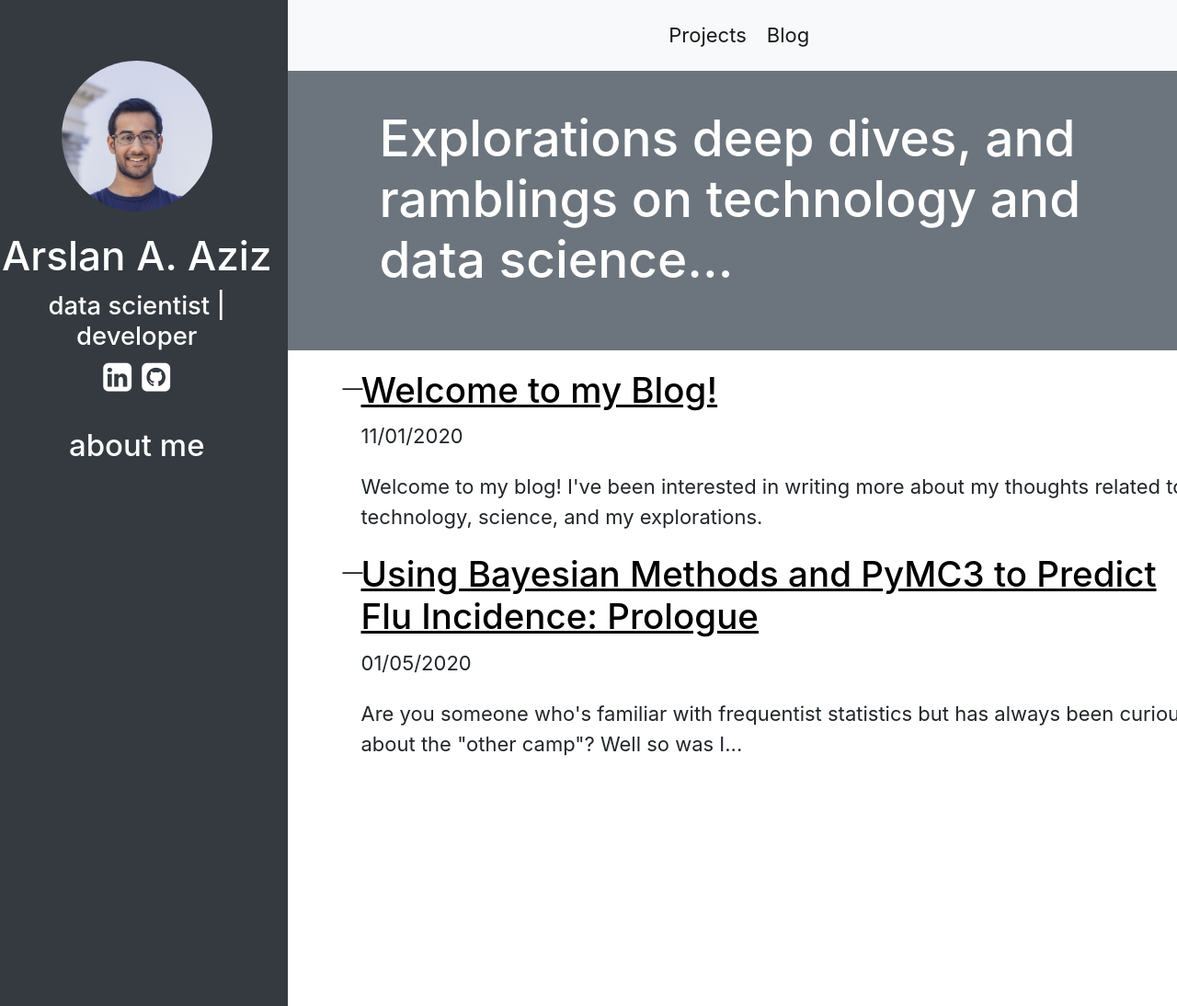
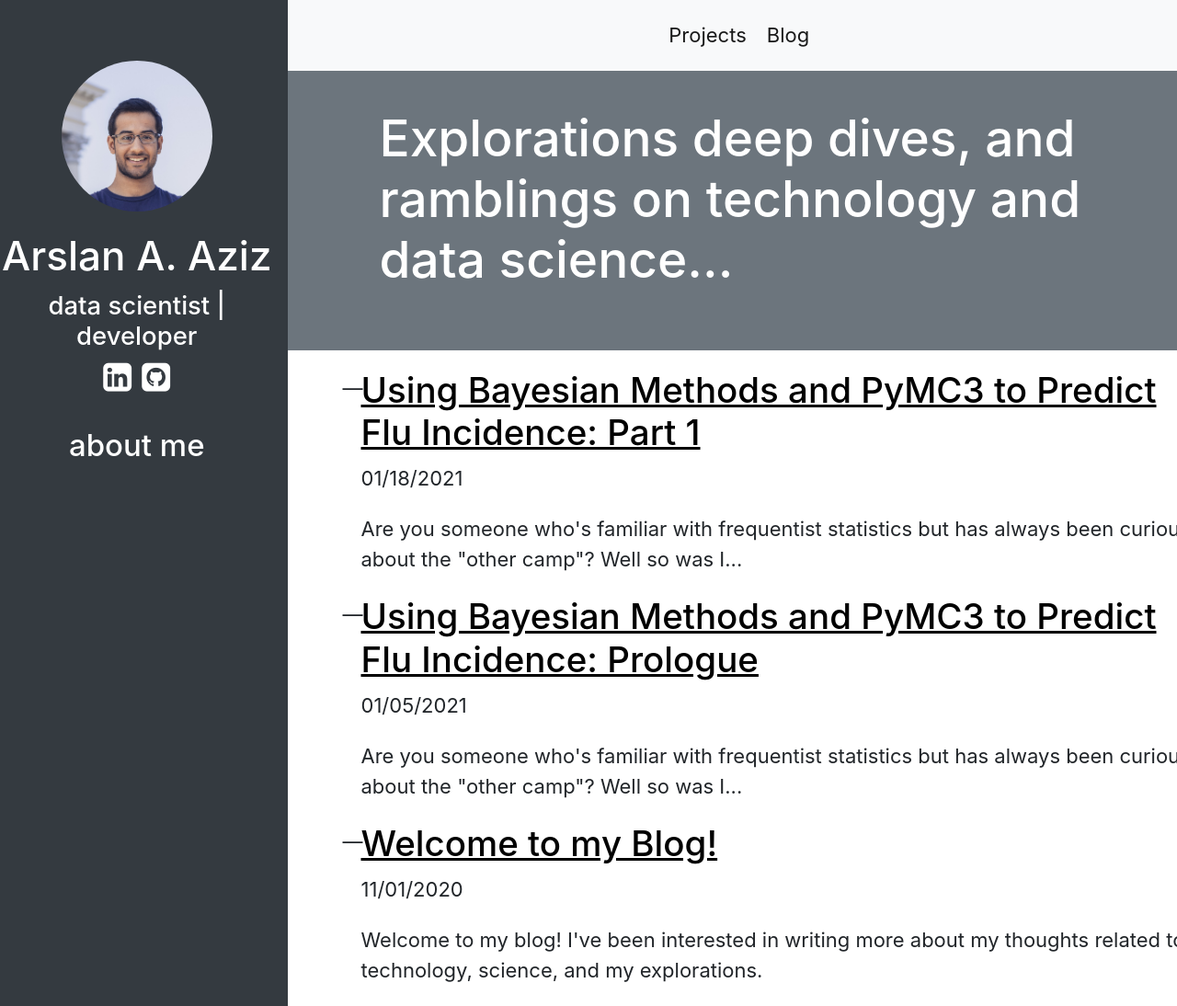
Before and after one commit to arslan-aziz/arslan-aziz.github.io, a Jekyll site: the page built from blog.html, in a window 1280 px wide. Shown: the whole page at 92% size. Built offline with Jekyll 4.4.1, drawn with Linux system fonts in a browser that asks for light colours.

Commit message:
init post 2

```diff
--- a/_layouts/default.html
+++ b/_layouts/default.html
@@ -31,7 +31,7 @@
         </div>
         <div class="col-9 px-lg-0">
           {% include navigation.html %}
-          <hr style="border: 20px solid #6c757d; margin: 0px;">
+          <hr style="border: 20px solid #6c757d; margin: 0px; background-color: #6c757d;">
           <div>
             {{ content }}
           </div>
--- /dev/null
+++ b/_posts/2021-01-05-bayesp1.html
@@ -0,0 +1,88 @@
+---
+layout: post
+author: Arslan Aziz
+title: Using Bayesian Methods and PyMC3 to Predict Flu Incidence&#58; Prologue
+date: 2021-01-05
+excerpt: >
+    <p class="aboutme-size-font">
+        Are you someone who's familiar with frequentist statistics but has always been curious about the "other camp"? Well so was I...
+    </p>
+---
+<hr>
+<p class="aboutme-size-font">
+    Are you someone who's familiar with frequentist statistics but has always been curious about the "other camp"? Well so was I, which is why I took the
+    course ISYE 6420: Bayesian Statistics as one of my first classes as part of
+    <a href="url">Georgia Tech Online Master's of Science in Computer Science (OMSCS)</a> in Fall 2020. For my final project, I was interested in using Bayesian
+    methods for prediction, especially in a time series context, and a health application captured my interest given by background in biomedical engineering.
+    <br><br>
+
+    This post serves to kick off a series where I will discuss the work I did in this project and will touch on both Bayesian theory and implementation in PyMC3.
+    The four parts will be as follows:
+</p>
+    <ol class="aboutme-size-font">
+        <li>Prologue (You are here): Who, what, where, why and when?</li>
+        <li>Part 1: Bayesian Regression - Linear regression's cooler cousin.</li>
+        <li>Part 2: Bayesian Model Selection and Evaluation - The ML practitioner stuff.</li>
+        <li>Part 3: Gaussian Process Regression - A different frame of mind.</li>
+    </ol>
+    <br>
+<p class="aboutme-size-font">
+    To kick this off, I want to first give you a quick breakdown of the data I used and how I pulled it together.
+    I gathered data from four sources to capture the response variable (flu incidence) as well as covariates that could be useful in prediction
+    based on a literature review of flu incidence analytics (or more broadly syndromic surveillance). Important factors included external factors such
+    as season and population density as well as an individual's personal health. The following data sources were identified:
+</p>
+<div class="table-responsive" style="overflow-x:auto;">
+    <table class="table table-striped table-bordered">
+        <thead>
+            <tr>
+                <th scope="col">Data Source</th>
+                <th scope="col">Features</th>
+                <th scope="col">Temporal Resolution</th>
+                <th scope="col">Spatial Resolution</th>
+                <th scope="col">Data Source Type</th>
+            </tr>
+        </thead>
+        <tbody>
+            <tr>
+                <td><a href="url">CDC FluView</a></td>
+                <td># of patients with influenza-like-illness (ILI)</td>
+                <td>Weekly</td>
+                <td>U.S. State</td>
+                <td>Bulk Download</td>
+            </tr>
+            <tr>
+                <td><a href="url">NOAA Climate Data Online</a></td>
+                <td>Wind speed; Precipitation; Avg. Temperature; Min. Temperature; Max. Temperature</td>
+                <td>Daily</td>
+                <td>Field station</td>
+                <td>REST API</td>
+            </tr>
+            <tr>
+                <td><a href="url">U.S. Bureau of Labor Statistics</a></td>
+                <td>Unemployed population; Total population</td>
+                <td>Monthly</td>
+                <td>U.S. State</td>
+                <td>FTP</td>
+            </tr>
+        </tbody>
+    </table>
+</div>
+<p class="aboutme-size-font">
+    Unemploymed population was included to capture the mental and health effects of economic stress with which unemployment
+    has been shown to be strongly correlated. Data were pulled accordingly with the Data Source Type and aggregated
+    to the monthly and U.S. state levels.
+    <br><br>
+    Thanks for reading up to this point! You can find source code for data transformations and the rest of the project as well at the
+    <a style="color:inherit" href="https://github.com/arslan-aziz/ISYE6420BayesProject" target="_blank">
+        <u>Github</u> <i class="fa fa-github-square" style="font-size:28px"></i> <u>repository here.</u>
+    </a>
+    In the next post we'll discuss Bayesian linear regression and dive into our first implementation using Bayesian methods to fit
+    the following regression equation:<br>
+</p>
+
+<div style="overflow-x: auto; display: block;">
+    <p>
+        \[ILI = \beta_0+ \beta_1 \times Precip+ \beta_2 \times AvgTemp+ \beta_3 \times AvgWind+ \beta_4 \times Unemp+ \beta_5 \times Pop+ \beta_6 \times NumProviders+ \beta_7 \times NumPatients\]
+    </p>
+</div>
--- a/_posts/2020-01-05-bayesp1.html
+++ b/_posts/2021-01-18-bayesp2.html
@@ -1,8 +1,8 @@
 ---
 layout: post
 author: Arslan Aziz
-title: Using Bayesian Methods and PyMC3 to Predict Flu Incidence&#58; Prologue
-date: 2020-01-05
+title: Using Bayesian Methods and PyMC3 to Predict Flu Incidence&#58; Part 1
+date: 2021-01-18
 excerpt: >
     <p class="aboutme-size-font">
         Are you someone who's familiar with frequentist statistics but has always been curious about the "other camp"? Well so was I...
```
